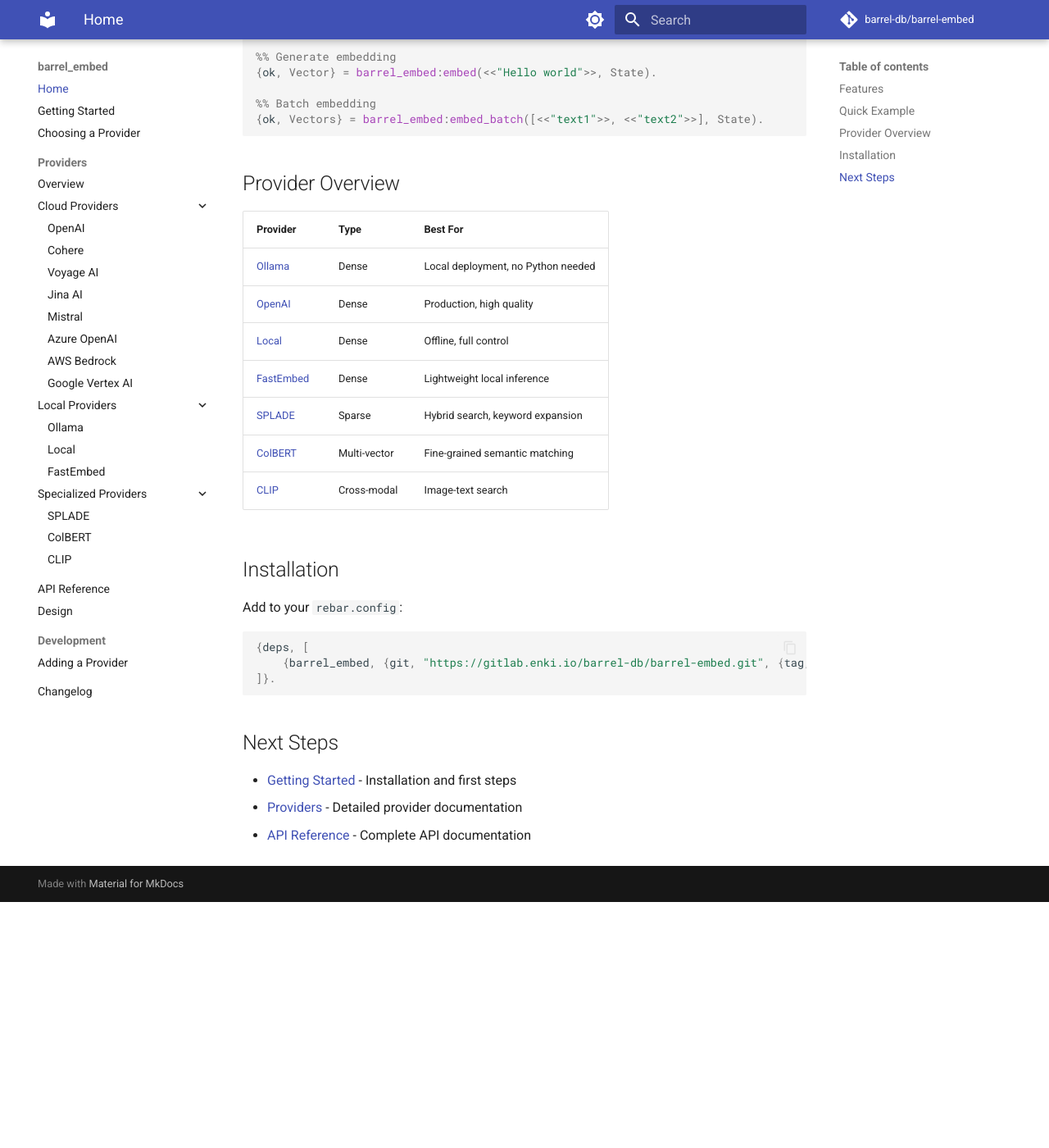
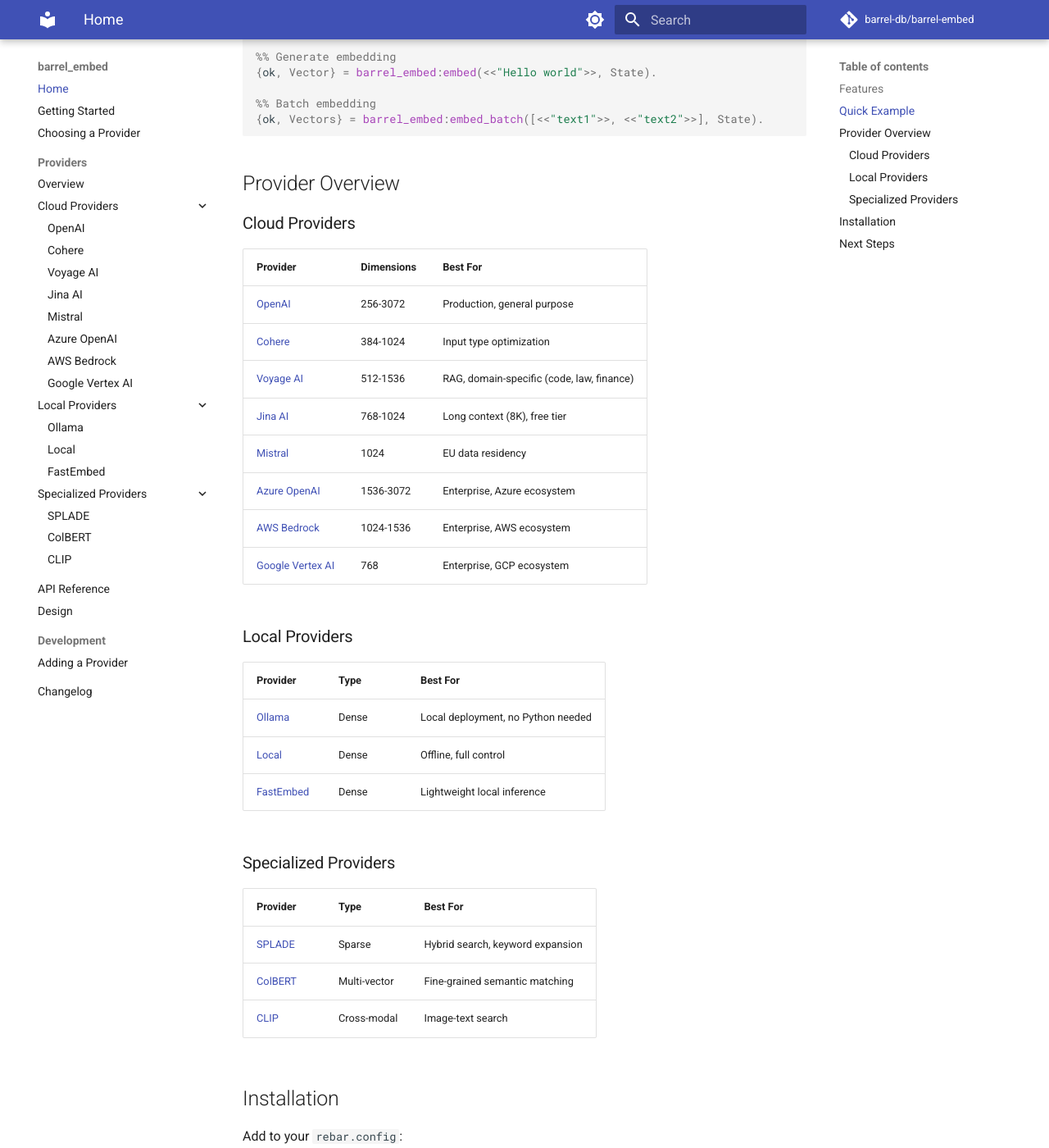
Before and after one commit to barrel-db/barrel_embed, an MkDocs documentation site: the page built from docs/index.md, in a window 1280 px wide and 1400 px high, scrolled down 717 px. Shown: the whole window at 82% size. Built offline with MkDocs 1.6.1 and Material for MkDocs 9.7.7, drawn with Linux system fonts in a browser that asks for light colours; before the commit the page ends 1817 px from its top, so only the background shows below that.

Commit message:
Update documentation for cloud providers
- Add all cloud providers to index.md provider overview
- Add Unreleased section to changelog with new providers
- Update Azure docs with correct endpoint format (cognitiveservices.azure.com)
- Add eu-central-1 region to Bedrock docs

```diff
--- a/docs/index.md
+++ b/docs/index.md
@@ -32,12 +32,31 @@
 
 ## Provider Overview
 
+### Cloud Providers
+
+| Provider | Dimensions | Best For |
+|----------|------------|----------|
+| [OpenAI](providers/openai.md) | 256-3072 | Production, general purpose |
+| [Cohere](providers/cohere.md) | 384-1024 | Input type optimization |
+| [Voyage AI](providers/voyage.md) | 512-1536 | RAG, domain-specific (code, law, finance) |
+| [Jina AI](providers/jina.md) | 768-1024 | Long context (8K), free tier |
+| [Mistral](providers/mistral.md) | 1024 | EU data residency |
+| [Azure OpenAI](providers/azure.md) | 1536-3072 | Enterprise, Azure ecosystem |
+| [AWS Bedrock](providers/bedrock.md) | 1024-1536 | Enterprise, AWS ecosystem |
+| [Google Vertex AI](providers/vertex.md) | 768 | Enterprise, GCP ecosystem |
+
+### Local Providers
+
 | Provider | Type | Best For |
 |----------|------|----------|
 | [Ollama](providers/ollama.md) | Dense | Local deployment, no Python needed |
-| [OpenAI](providers/openai.md) | Dense | Production, high quality |
 | [Local](providers/local.md) | Dense | Offline, full control |
 | [FastEmbed](providers/fastembed.md) | Dense | Lightweight local inference |
+
+### Specialized Providers
+
+| Provider | Type | Best For |
+|----------|------|----------|
 | [SPLADE](providers/splade.md) | Sparse | Hybrid search, keyword expansion |
 | [ColBERT](providers/colbert.md) | Multi-vector | Fine-grained semantic matching |
 | [CLIP](providers/clip.md) | Cross-modal | Image-text search |
```
Also changed, not shown: docs/changelog.md (+19 -0 lines), docs/choosing-provider.md (+2 -2 lines), docs/providers/azure.md (+10 -6 lines), docs/providers/bedrock.md (+1 -0 lines).
